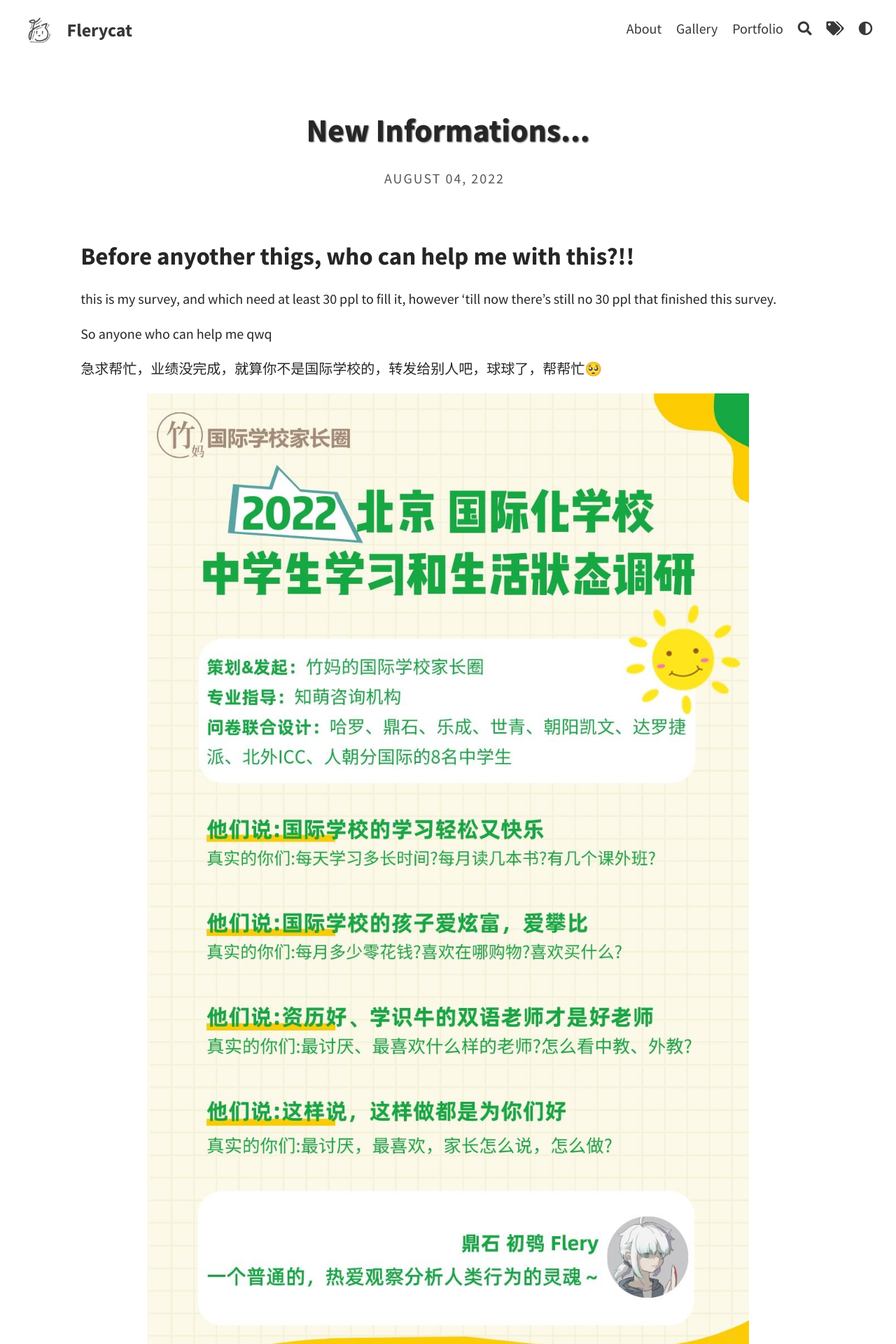
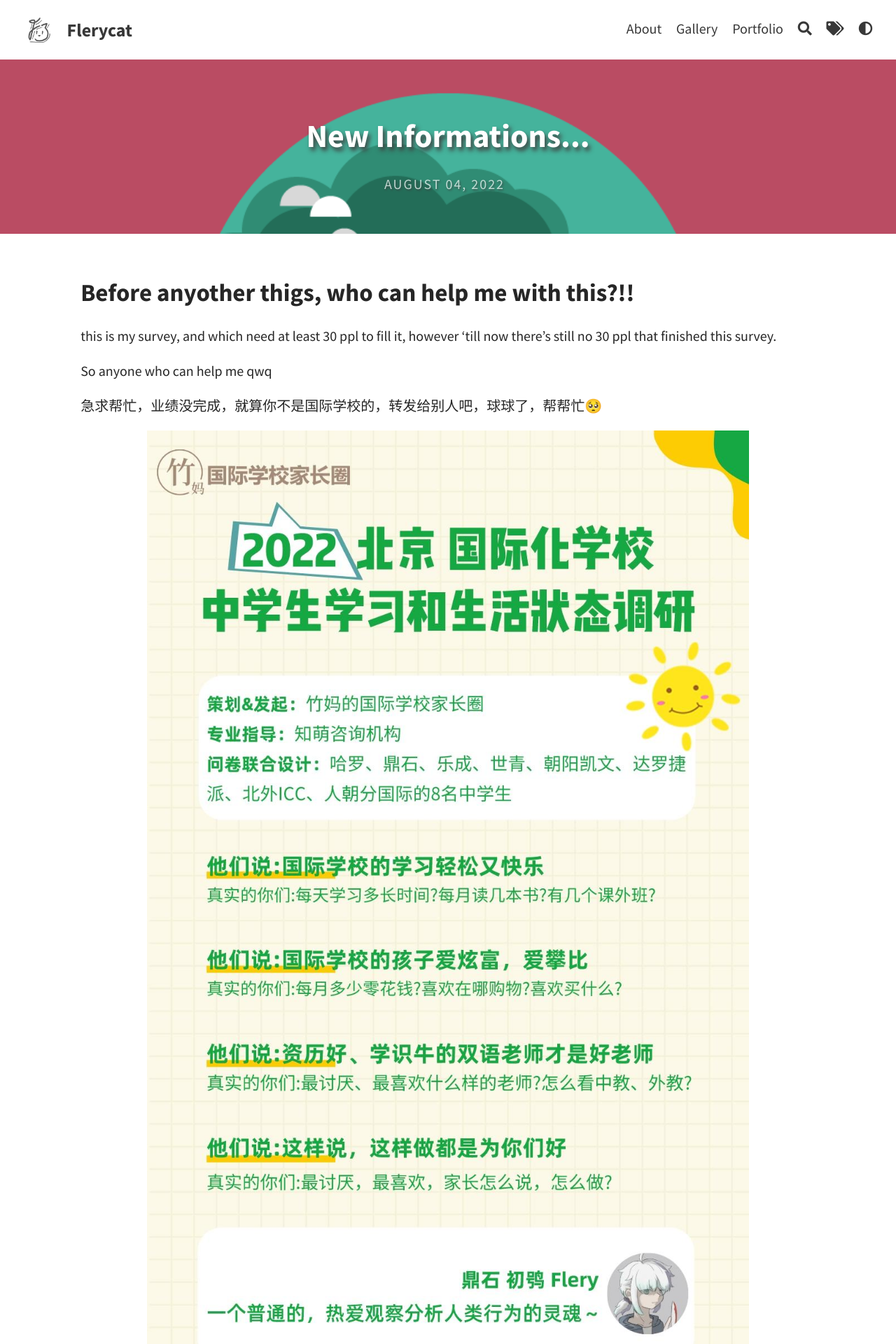
Before and after one commit to fleryC/fleryc.github.io, a Jekyll site: the page built from _posts/2022-8-4-more-work.md, in a window 1280 px wide. Shown: the top 1920 px of the page at 70% size. Built offline with Jekyll 4.4.1, drawn with Linux system fonts in a browser that asks for light colours; comment, search, counter and statistics services are not loaded.

Commit message:
Update post

```diff
--- a/_posts/2022-8-4-more-work.md
+++ b/_posts/2022-8-4-more-work.md
@@ -2,6 +2,8 @@
 layout: post
 title: New Informations...
 author: flery
+feature-img: "assets/img/portfolio/cabin.png"
+img: "assets/img/portfolio/cabin.png"
 ---
 
 ## Before anyother thigs, who can help me with this?!!
```
